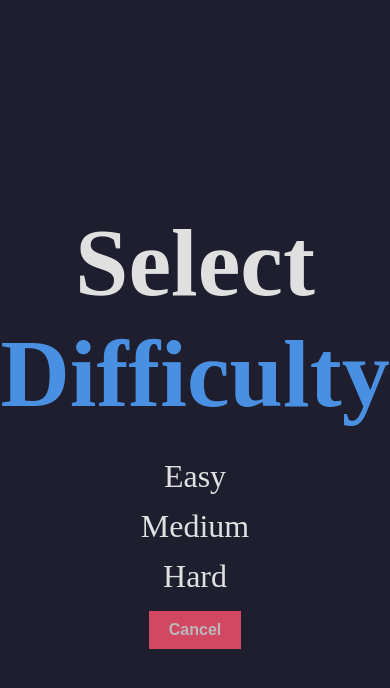
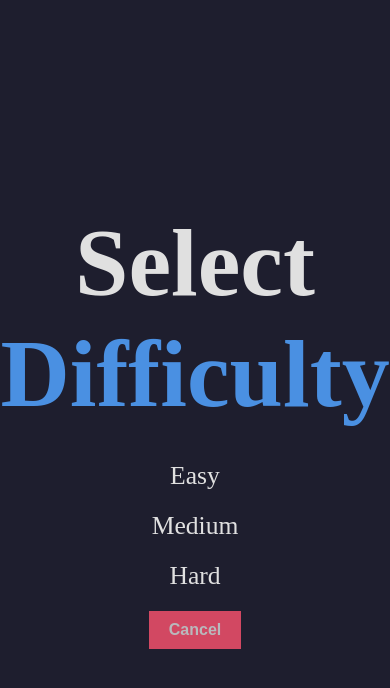
Before and after one commit to YahyaNashar22/NavyBits_Sudoku, a React (Vite) app: page / in a window 390 px wide. Both pictures are taken after a click on the button "✨ Solve a new puzzle". Shown: the top 688 px of the page. Built offline with nearby package versions, Linux system fonts and the light colour scheme.

Commit message:
fix responsive overflow in select difficulty

```diff
--- a/src/App.css
+++ b/src/App.css
@@ -2,6 +2,7 @@
   box-sizing: border-box;
   padding: 0;
   margin: 0;
+  overflow-x: hidden;
 }
 /* defining css variables */
 :root {
@@ -317,10 +318,13 @@ body {
 .difficulty_list {
   list-style-type: none;
   line-height: 30px;
+  overflow-y: hidden;
+  width: 100%;
 }
 
 .difficulty_option {
-  font-size: 2rem;
+  font-size: 1.6rem;
+  width: 100%;
   cursor: pointer;
   text-align: center;
   margin-top: 20px;
--- a/src/pages/Home.tsx
+++ b/src/pages/Home.tsx
@@ -14,7 +14,6 @@ const Home = () => {
   const [showHowToPlay, setShowHowToPlay] = useState<boolean>(false);
 
   // TODO: add loading state for image upload
-  // TODO: fix responsive overflow in select difficulty
 
   return (
     <>
```
